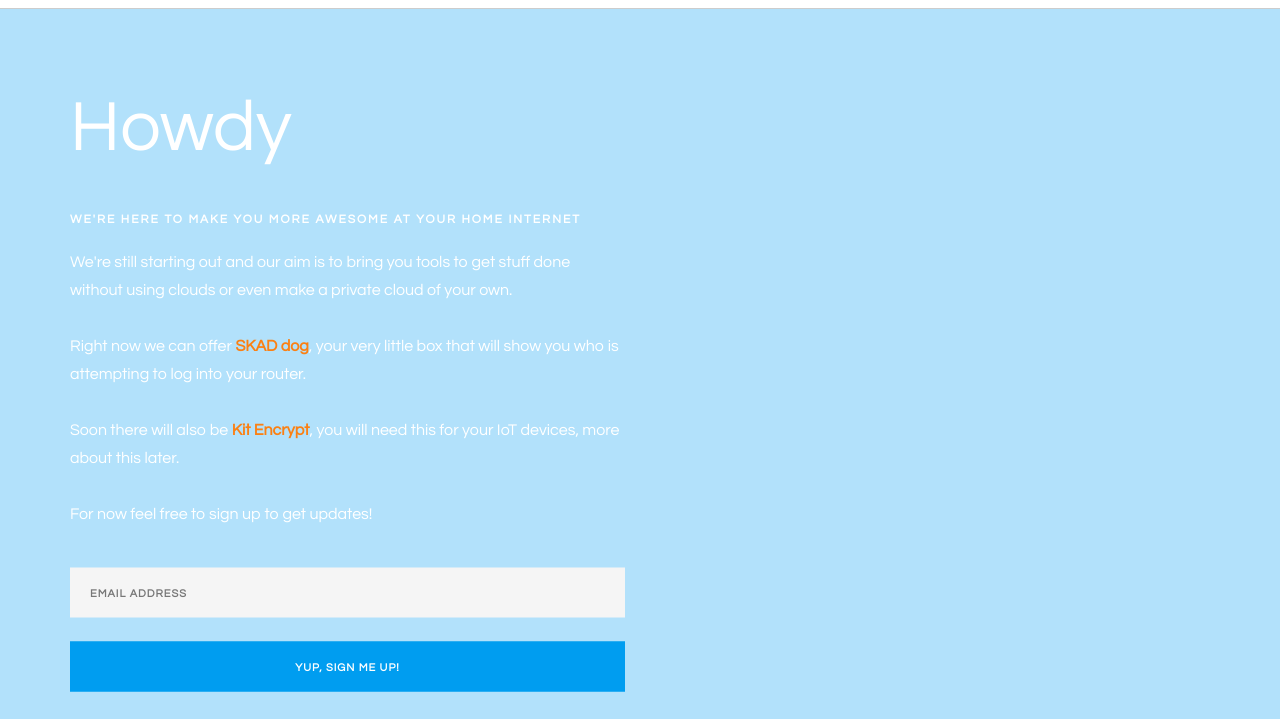
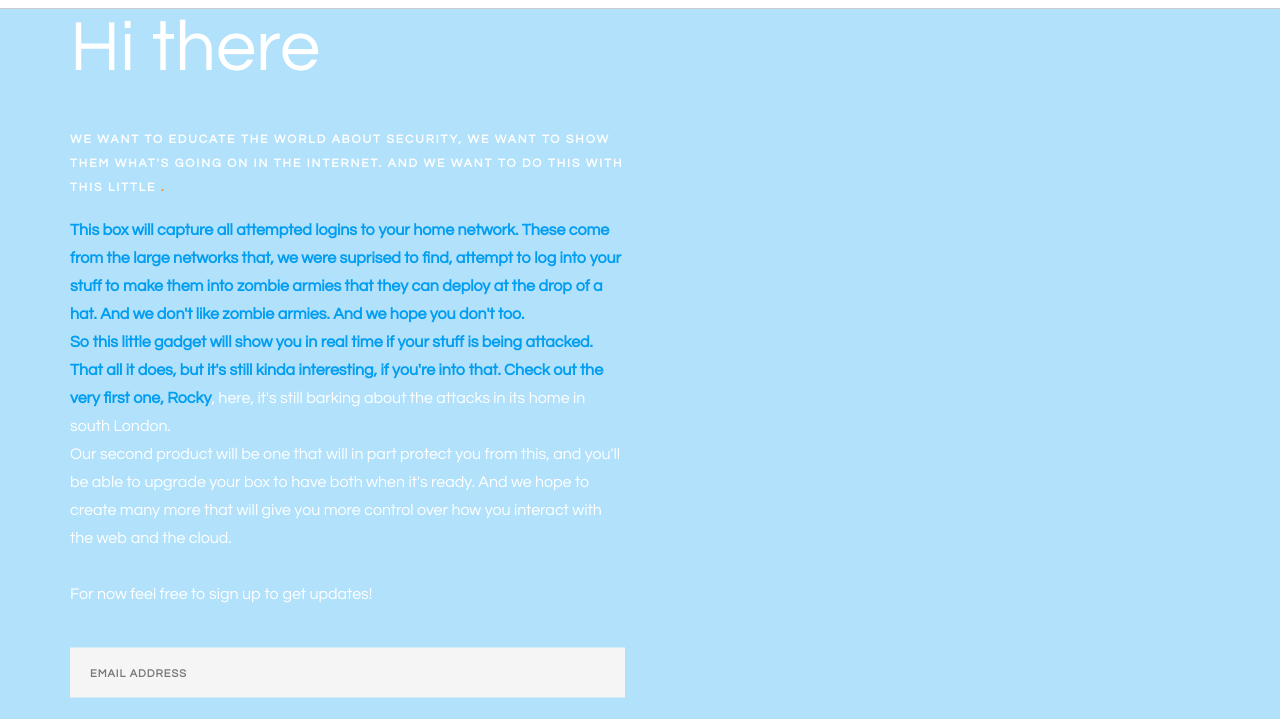
Before and after one commit to skad-io/skad-io-website, a plain HTML site: page index.html in a window 1280 px wide. Shown: the part 46-765 px from the top of the page. Drawn offline with Linux system fonts and the light colour scheme; a small style sheet from the web is missing; a web font is replaced by a local one.

Commit message:
changing copy

```diff
--- a/index.html
+++ b/index.html
@@ -101,15 +101,14 @@
                         <div class="container v-align-transform">
                             <div class="row">
                                 <div class="col-md-6 col-sm-8">
-                                    <h1 class="mb40 mb-xs-16 large white">Howdy</h1>
-                                    <h6 class="uppercase mb16">We're here to make you more awesome at your home internet</h6>
+                                    <h1 class="mb40 mb-xs-16 large white">Hi there</h1>
+                                    <h6 class="uppercase mb16">we want to educate the world about security, we want to show them what's going on in the internet. And we want to do this with this little <span class="orange"><a href="skad-dog.html"box</a></spanclass>.</h6>
                                     <p class="lead mb40">
-                                       We're still starting out and our aim is to bring you tools to get stuff done without using clouds or even make a private cloud of your own.
-
-                                       <br/><br /> Right now we can offer <span class="orange"><a href="skad-dog.html">SKAD dog</a></spanclass>, your very little box that will show you who is attempting to log into your router.
-                                        <br/><br />
-                                        Soon there will also be <span class="orange">
-    <a href="kit-encrypt.html">Kit Encrypt</a></spanclass>, you will need this for your IoT devices, more about this later.
+                                      This box will capture all attempted logins to your home network. These come from the large networks that, we were suprised to find, attempt to log into your stuff to make them into zombie armies that they can deploy at the drop of a hat. And we don't like zombie armies. And we hope you don't too.
+</br>
+So this little gadget will show you in real time if your stuff is being attacked. That all it does, but it's still kinda interesting, if you're into that. Check out the very first one, <span class="orange"> <a href="https://twitter.com/skad_dog">Rocky</a></spanclass>, here, it's still barking about the attacks in its home in south London.
+</br>
+Our second product will be one that will in part protect you from this, and you'll be able to upgrade your box to have both when it's ready. And we hope to create many more that will give you more control over how you interact with the web and the cloud.
 
     <br /><br />For now feel free to sign up to get updates!
 </p>
```
